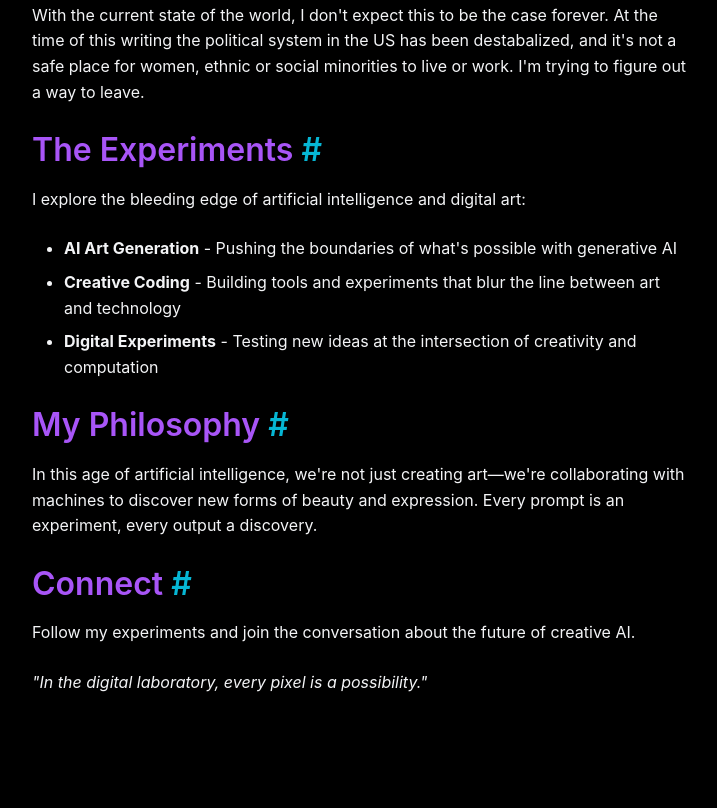
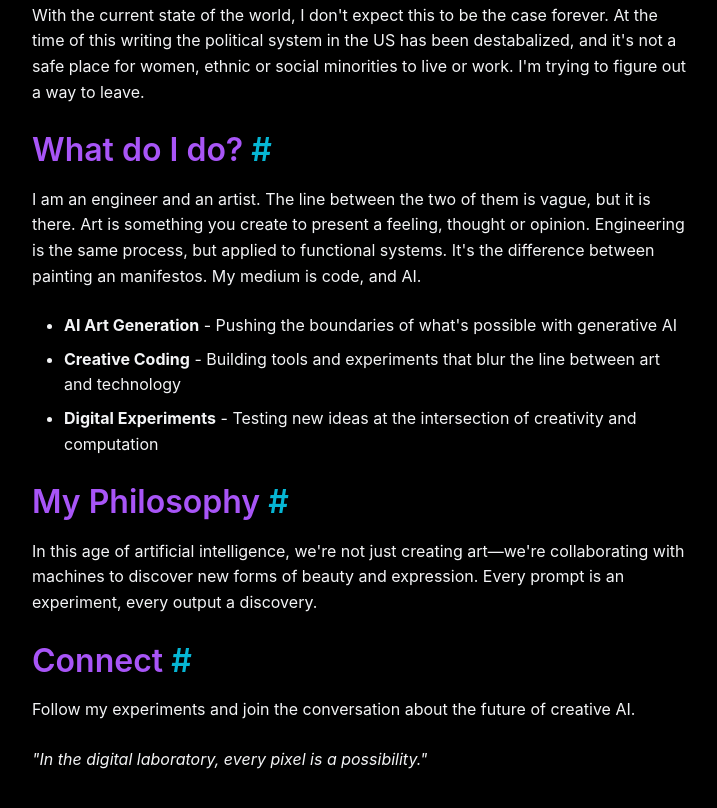
Before and after one commit to LynnColeArt/lynncoleart-website, an Eleventy site: page pages/about.md in a window 1280 px wide. Shown: the part 958-1766 px from the top of the page, without its empty margins (296-1013 px from the left). Before the commit the page ends 1726 px from the top, so only its background shows below. Built offline with nearby package versions, Linux system fonts and the light colour scheme; Eleventy itself is replaced by a stand-in of ours; files that its build step writes are made by us from their sources; a script that the page names is missing; what node-fetch would draw is missing.

Commit message:
Update page: About Lynn Cole

```diff
--- a/pages/about.md
+++ b/pages/about.md
@@ -28,9 +28,12 @@ Presently, I'm located in the United States.
 With the current state of the world, I don't expect this to be the case forever. At the time of this writing the political system in the US has been destabalized, and it's not a safe place for women, ethnic or social minorities to live or work. I'm trying to figure out a way to leave.
 
 
-## The Experiments
+## What do I do?
 
-I explore the bleeding edge of artificial intelligence and digital art:
+I am an engineer and an artist. The line between the two of them is vague, but it is there. Art is something you create to present a feeling, thought or opinion. Engineering is the same process, but applied to functional systems. It's the difference between painting an manifestos. My medium is code, and AI.
+
+
+
 
 - **AI Art Generation** - Pushing the boundaries of what's possible with generative AI
 - **Creative Coding** - Building tools and experiments that blur the line between art and technology
```
